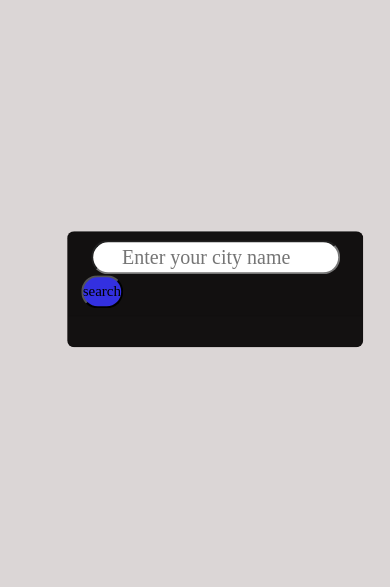
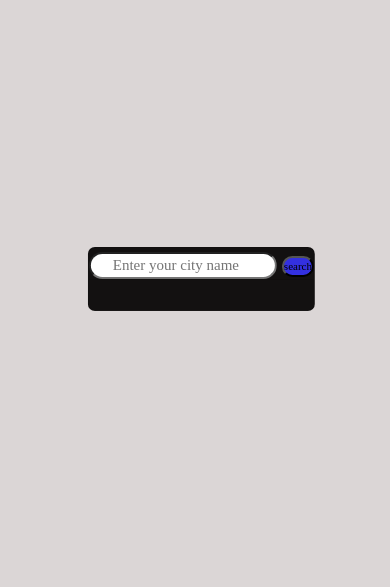
Before and after one commit to RajAgrahari/webdev-project, a Node server app: page /weather in a window 390 px wide. Shown: the part 79-666 px from the top of the page. Run offline with Node 20, Linux system fonts and the light colour scheme; some libraries are stand-ins or nearby versions; some web fonts are replaced.

Commit message:
Update weather.hbs

```diff
--- a/templates/views/weather.hbs
+++ b/templates/views/weather.hbs
@@ -50,18 +50,57 @@
         display: inline;
         font-size: 4rem;
     }
-    @media (max-width: 768px){
+    @media (max-width: 800px){
+    .card-header{
+        margin: 0%;
+        padding: 0%;
+    }
     .card{
         width: auto;
         height: auto;
         margin:5rem 0;
     }
     #search{
+        font-size: 1.5rem;
         width: auto;
-        {{!-- height: auto; --}}
+        height: auto;
     }
     #searchbar{
         width: auto;
+        font-size: 2rem;
+        margin-left:0%;
+        margin-right:0%;
+        height: auto;
+    }
+    .navbar{
+        width: auto;
+    }
+    @media (max-width: 500px){
+    .temp-form{
+        display:inline-flex;
+        align-items: center;
+        justify-content: center;
+    }
+    .card-header{
+        margin: 0%;
+        padding: 0%;
+    }
+    .card{
+        width: auto;
+        height: auto;
+        margin:5rem 0;
+        width:auto;
+    }
+    #search{
+        font-size:1.1rem;
+        width: auto;
+        height: auto;
+    }
+    #searchbar{
+        width: auto;
+        font-size: 1.5rem;
+        margin-left:0%;
+        margin-right:0%;
         height: auto;
     }
     .navbar{
```
